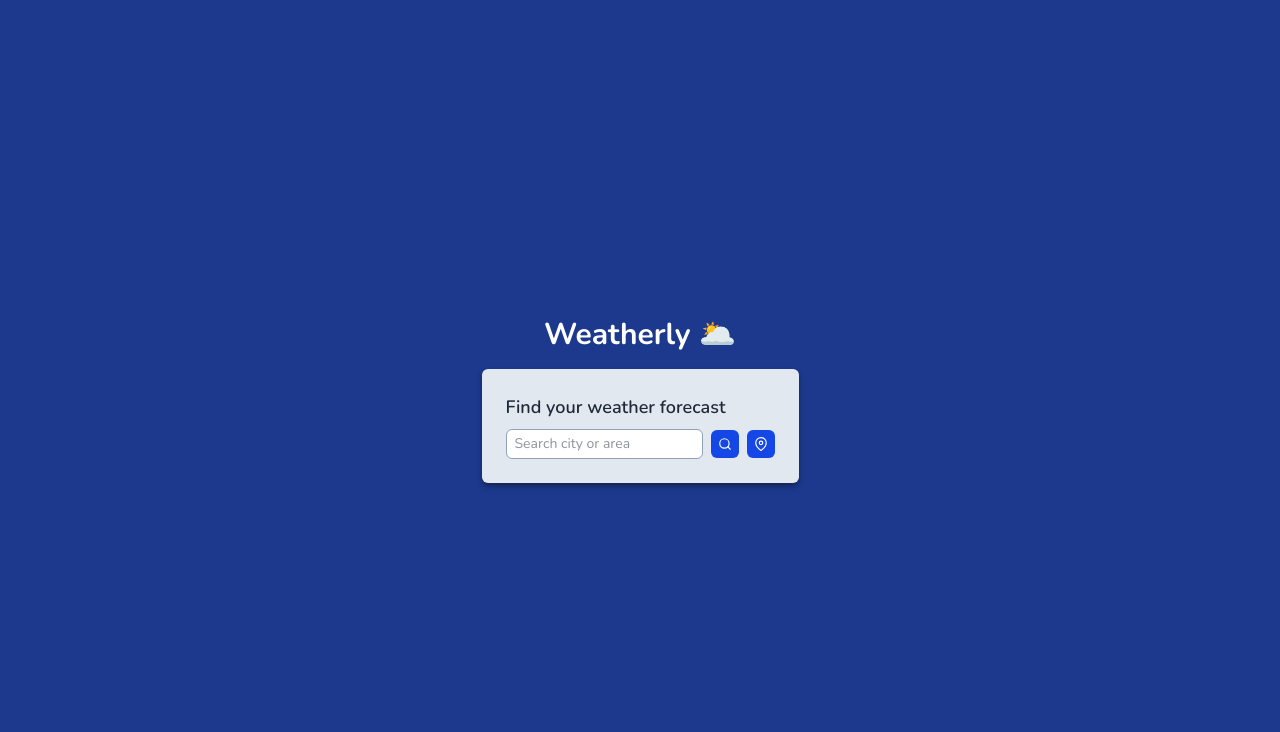
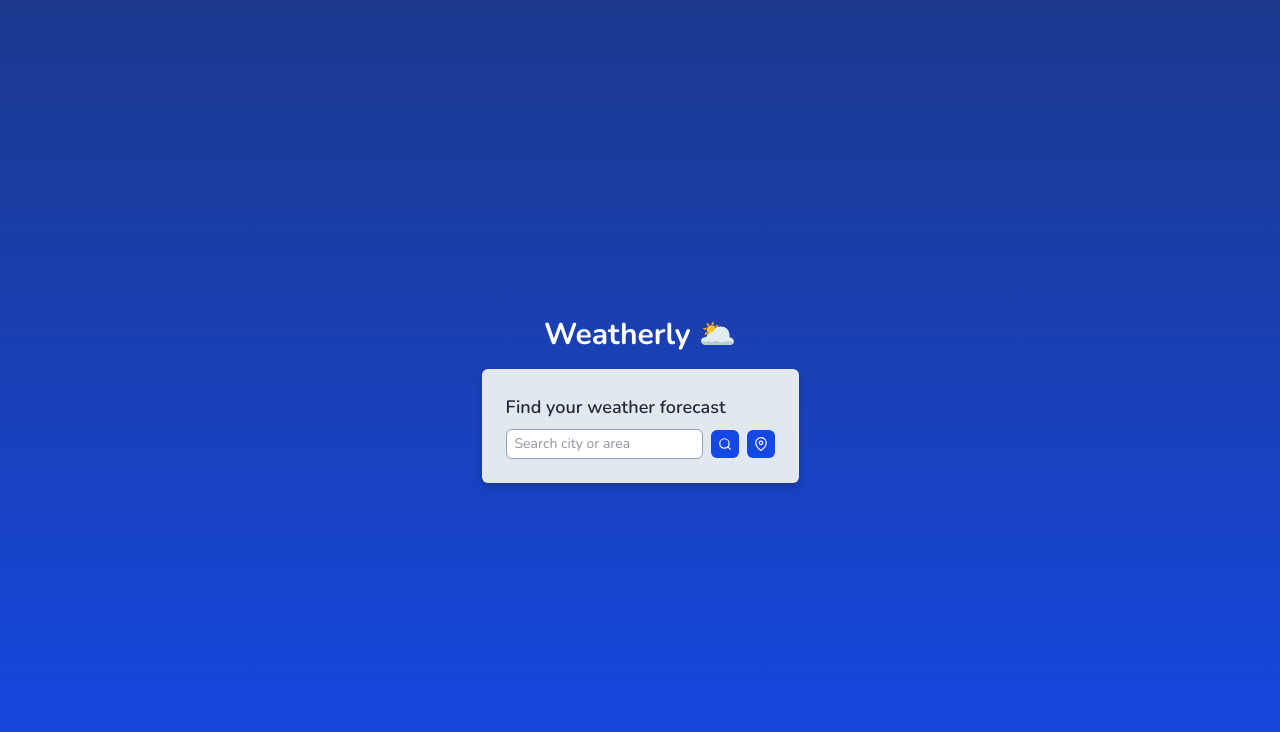
Before and after one commit to jennydigne/weather-app, a Next.js app: page / in a window 1280 px wide. Shown: the top 732 px of the page. Built offline with nearby package versions, Linux system fonts and the light colour scheme.

Commit message:
ändrat lite

```diff
--- a/pages/index.js
+++ b/pages/index.js
@@ -1,6 +1,6 @@
 import { useState } from "react";
 import { getWeather } from "@/utils/weatherApi";
-import { FiMapPin, FiSearch } from "react-icons/fi";
+import { FiMapPin, FiSearch, FiClock } from "react-icons/fi";
 
 export default function Home() {
   const [city, setCity] = useState("");
@@ -61,10 +61,12 @@ export default function Home() {
     weekday = date.toLocaleDateString("en-US", { weekday: "long" });
   }
 
+
+
   return (
-    <div className="min-h-screen flex items-center justify-center flex-col bg-blue-900">
+    <div className="min-h-screen flex items-center justify-center flex-col bg-gradient-to-b from-blue-900 to-blue-700">
       <h1 className="text-3xl font-bold mb-4 text-white">Weatherly 🌥️</h1>
-      <div className="flex flex-col bg-slate-200 rounded-md shadow-md shadow-blue-950 p-6 w-full max-w-fit">
+      <div className="flex flex-col bg-slate-200 rounded-md shadow-md shadow-blue-900 p-6 w-full max-w-fit">
         {!weather && <h2 className="text-lg font-semibold mb-2">Find your weather forecast</h2>}
         <div className="flex items-center">
           <input className="bg-white border border-slate-400 rounded-md text-sm py-1 px-2" aria-label="search" type="text" placeholder="Search city or area" value={city}
@@ -92,11 +94,11 @@ export default function Home() {
               <div className="flex flex-col gap-2">
                 <div className="flex gap-2 items-center">
                   <p className="bg-blue-100 px-2 py-1 rounded-sm text-xs">{weather.current.condition.text}</p>
-                  <p className="bg-blue-100 px-2 py-1 rounded-sm text-xs">Last updated {weather.current.last_updated.split(" ")[1]}</p>
+                  <p className="bg-blue-100 px-2 py-1 rounded-sm text-xs flex items-center gap-1" title="Last updated"><FiClock />{weather.current.last_updated.split(" ")[1]}</p>
                 </div>
                 <div className="flex gap-2 items-center">
-                  <p className="bg-blue-100 px-2 py-1 rounded-sm text-xs">UV: <b>{weather.current.uv}</b></p>
-                  <p className="bg-blue-100 px-2 py-1 rounded-sm text-xs">Humidity: <b>{weather.current.humidity}</b></p>
+                  <p className="bg-blue-100 px-2 py-1 rounded-sm text-xs">UV: {weather.current.uv}</p>
+                  <p className="bg-blue-100 px-2 py-1 rounded-sm text-xs">Humidity: {weather.current.humidity}</p>
                 </div>
               </div>
             </div>
```
